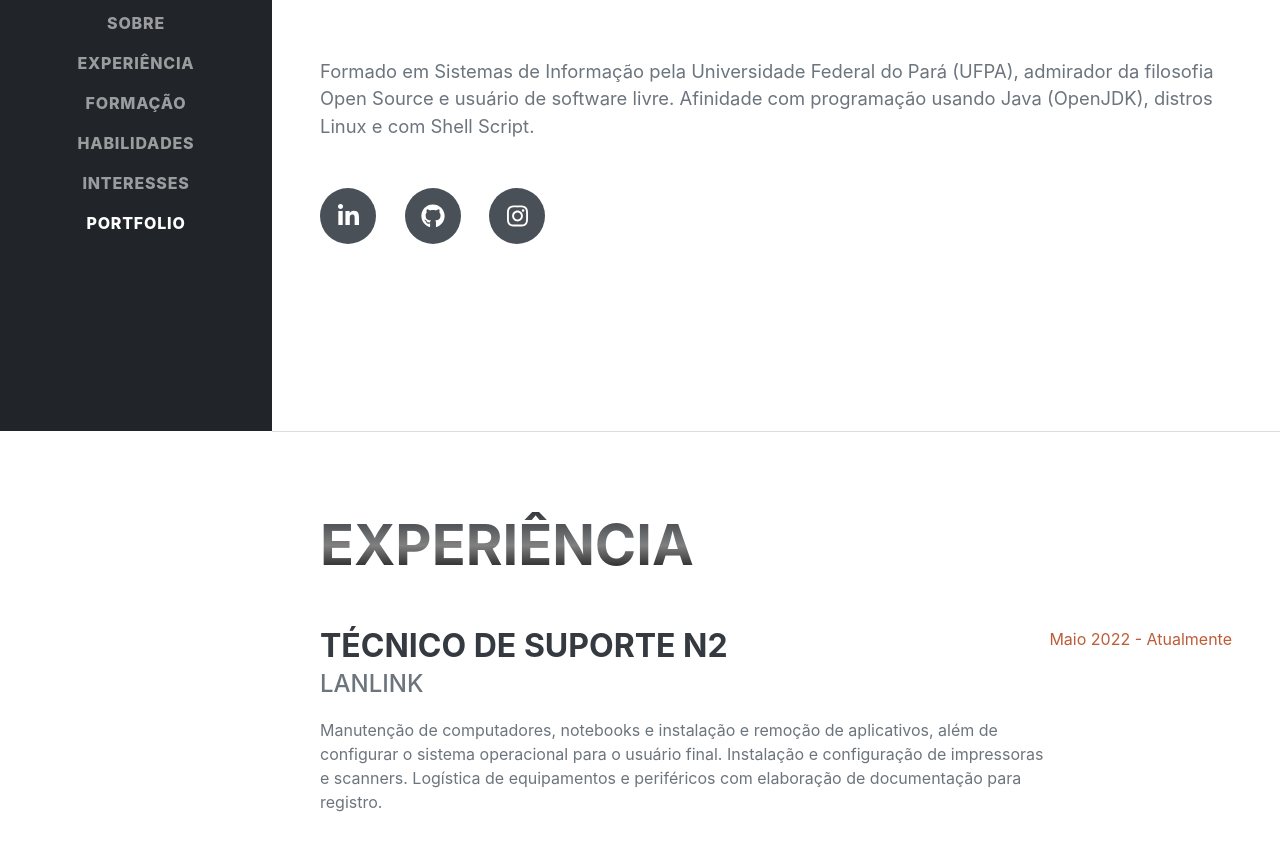
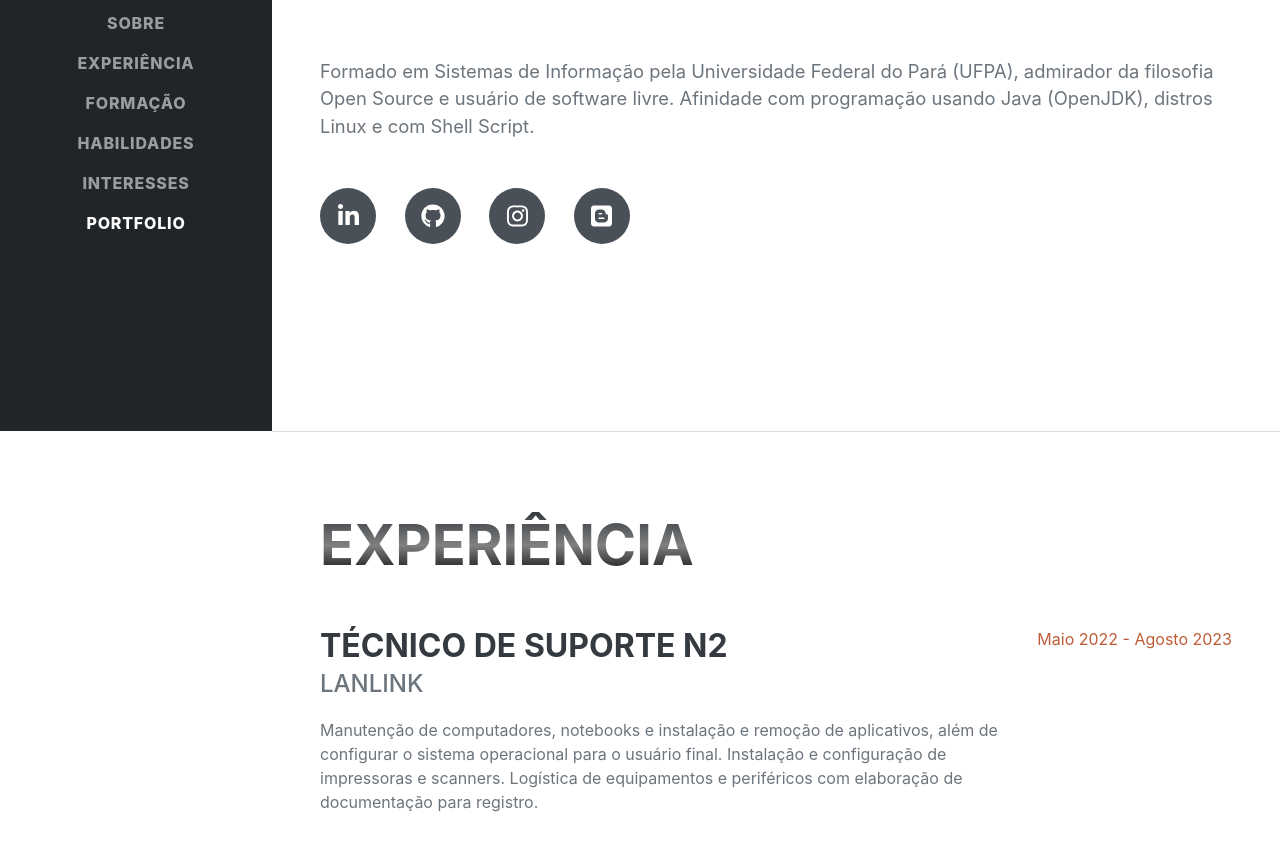
Before and after one commit to MarlonWSantos/marlonwsantos.github.io, a plain HTML site: page index.html in a window 1280 px wide. Shown: the part 369-1215 px from the top of the page. Drawn offline with nearby package versions, Linux system fonts and the light colour scheme; a web font is replaced by a local one.

Commit message:
Inserido link para blogger, removidas linhas comentadas e alterada a parte de experiencias.

```diff
--- a/index.html
+++ b/index.html
@@ -20,7 +20,7 @@
         <!-- Navigation-->
         <nav class="navbar navbar-expand-lg navbar-dark bg-dark fixed-top" id="sideNav">
             <a class="navbar-brand js-scroll-trigger" href="#page-top">
-                <span class="d-block d-lg-none">Marlon W. Santos teste</span>
+                <span class="d-block d-lg-none">Marlon W. Santos</span>
                 <span class="d-none d-lg-block">
                 <img class="img-fluid img-profile rounded-circle mx-auto mb-2" src="assets/img/profile.jpg" alt="..." />
                 </span>
@@ -53,8 +53,9 @@
                         <a class="social-icon" href="https://br.linkedin.com/in/marlonw-santos" target="_blank" title="Linkedin"><i class="fab fa-linkedin-in"></i></a>
                         <a class="social-icon" href="https://www.github.com/marlonwsantos" target="_blank" title="Github"><i class="fab fa-github"></i></a>
                         <a class="social-icon" href="https://www.instagram.com/marlon_wsantos/" target="_blank" title="Instagram"><i class="fab fa-instagram"></i></a>
-                      <!--   <a class="social-icon" href="#!"><i class="fab fa-twitter"></i></a>
-                        <a class="social-icon" href="#!"><i class="fab fa-facebook-f"></i></a> -->
+                        <a class="social-icon" href="https://codigosescripts.blogspot.com/" target="_blank" title="Blogger"><i class="fab fa-blogger"></i></a>
+
+
                     </div>
                 </div>
             </section>
@@ -70,7 +71,7 @@
                             <div class="subheading mb-3">Lanlink</div>
                             <p>Manutenção de computadores, notebooks e instalação e remoção de aplicativos, além de configurar o sistema operacional para o usuário final. Instalação e configuração de impressoras e scanners. Logística de equipamentos e periféricos com elaboração de documentação para registro. </p>
                         </div>
-                        <div class="flex-shrink-0"><span class="text-primary">Maio 2022 - Atualmente</span></div>
+                        <div class="flex-shrink-0"><span class="text-primary">Maio 2022 - Agosto 2023</span></div>
                      </div>
 
                     <div class="d-flex flex-column flex-md-row justify-content-between mb-5">
```
